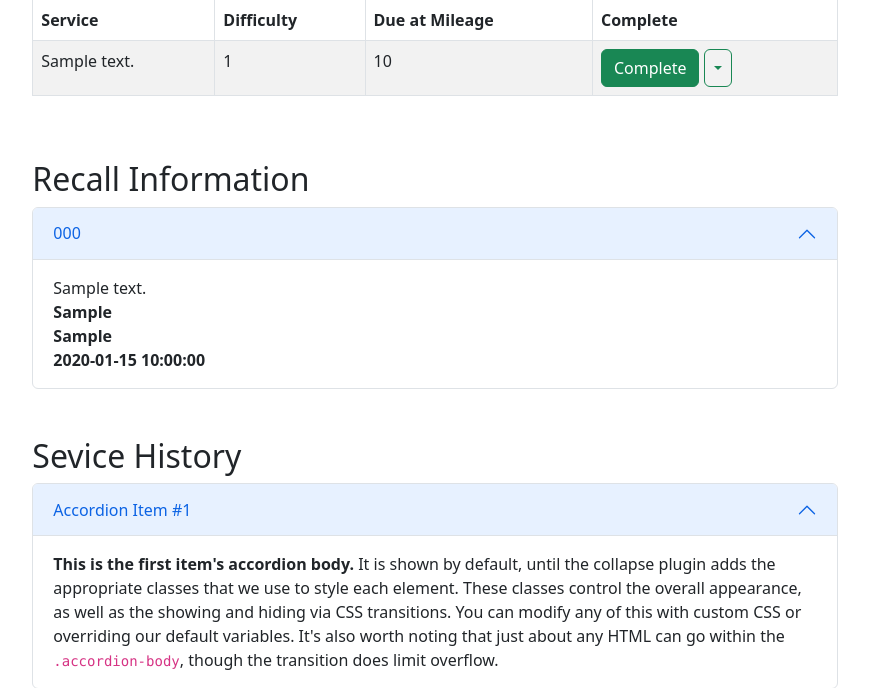
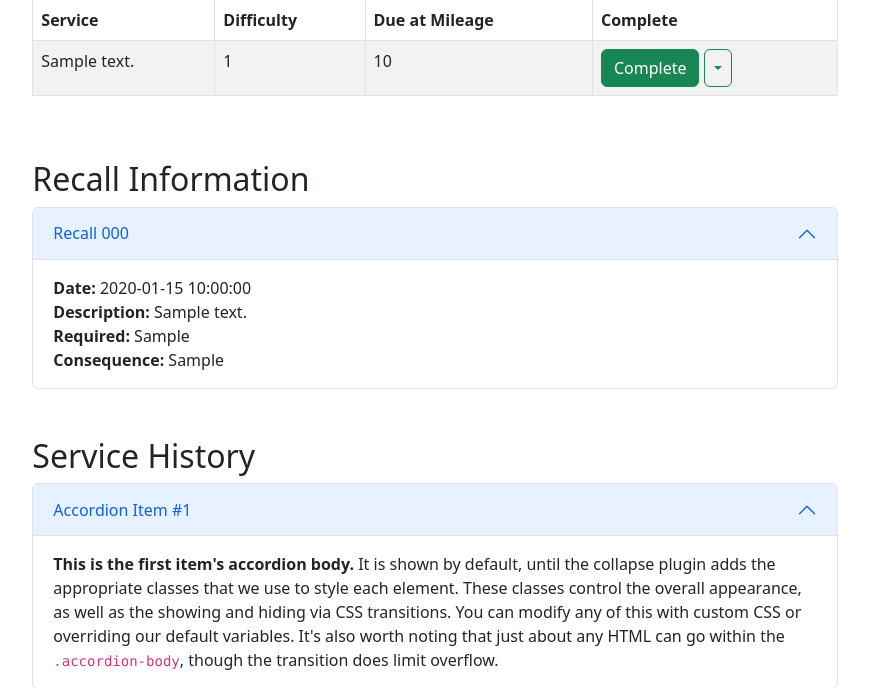
Before and after one commit to Burning-Maps-Fall-2022-Beaverhacks/Vehicle-Maintenance-Manager, a Flask app: page /view in a window 1280 px wide. Shown: the part 768-1456 px from the top of the page, without its empty margins (205-1074 px from the left). Run offline with Flask 2, Linux system fonts and the light colour scheme; tables that the repository leaves empty hold one stand-in row (values such as "Sample post").

Commit message:
Added info to recall table

```diff
--- a/maintenance_app/templates/view-vehicle.html
+++ b/maintenance_app/templates/view-vehicle.html
@@ -96,17 +96,16 @@
                         <h2 class="accordion-header" id="headingOne">
                             <button class="accordion-button" type="button" data-bs-toggle="collapse"
                                 data-bs-target="#collapseHeader" aria-expanded="true" aria-controls="collapseHeader">
-                                 {{recall.recall_number}}
+                                Recall {{ recall.recall_number}}
                             </button>
                         </h2>
                         <div id="collapseHeader" class="accordion-collapse collapse show" aria-labelledby="headingOne"
                             data-bs-parent="#accordionExample">
                             <div class="accordion-body">
-                                {{recall.description}}<br/>
-                                <strong>{{recall.action}}</strong> <br />
-                                <strong>{{recall.consequence}}</strong> <br />
-                                <strong>{{recall.date}}</strong> <br />
-
+                                <strong> Date: </strong> {{recall.date}} <br />
+                                <strong>Description:</strong> {{recall.description}}<br/>
+                                <strong>Required:</strong>  {{recall.action}} <br />
+                                <strong>Consequence:</strong> {{recall.consequence}} <br />
                             </div>
                         </div>
                     </div>
@@ -116,7 +115,7 @@
 
             <!-- Accordion -->
             <section>
-                <h2>Sevice History</h2>
+                <h2>Service History</h2>
                 <div class="accordion" id="accordionHistory">
                     <div class="accordion-item">
                         <h2 class="accordion-header" id="headingHistory">
--- a/maintenance_app/views.py
+++ b/maintenance_app/views.py
@@ -48,7 +48,10 @@ def view():
     for row in recall:
         recall_dict = {}
         for i, col in enumerate(recall_col_names):
-            recall_dict[col] = row[i]
+            if col not in ("recall_number", "date"):
+                recall_dict[col] = row[i].capitalize()
+            else:
+                recall_dict[col] = row[i]
         recall_list.append(recall_dict)
 
     return render_template(
```
